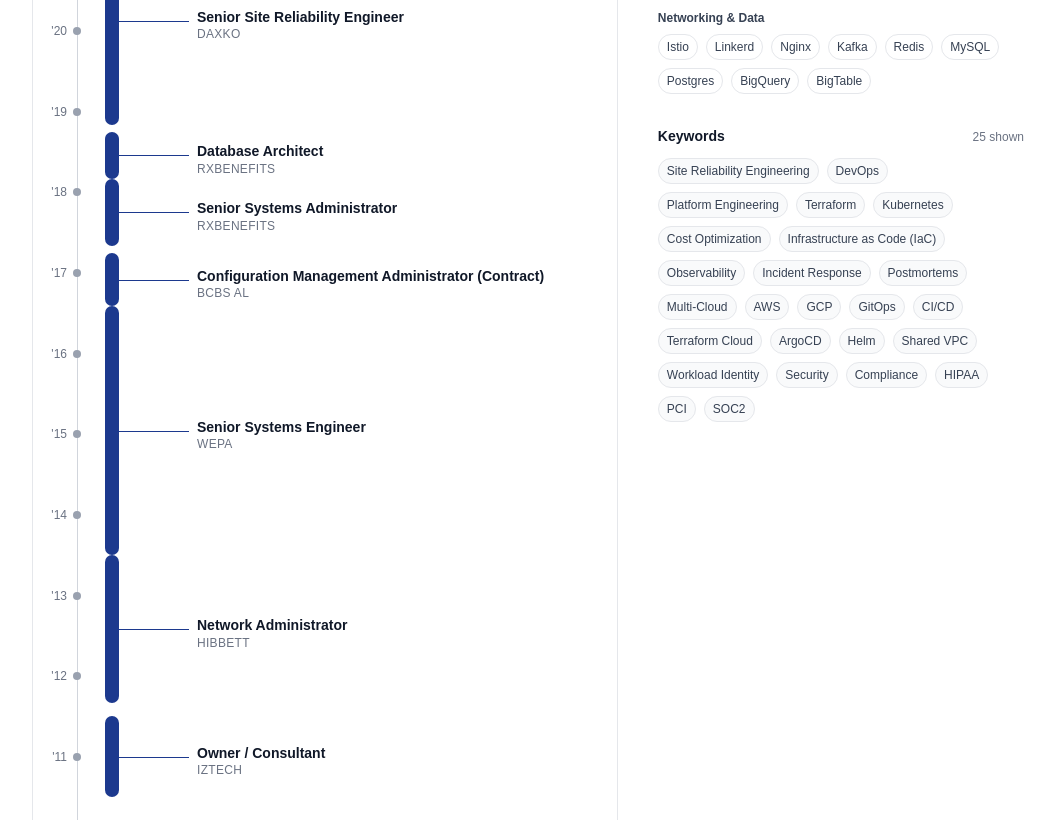
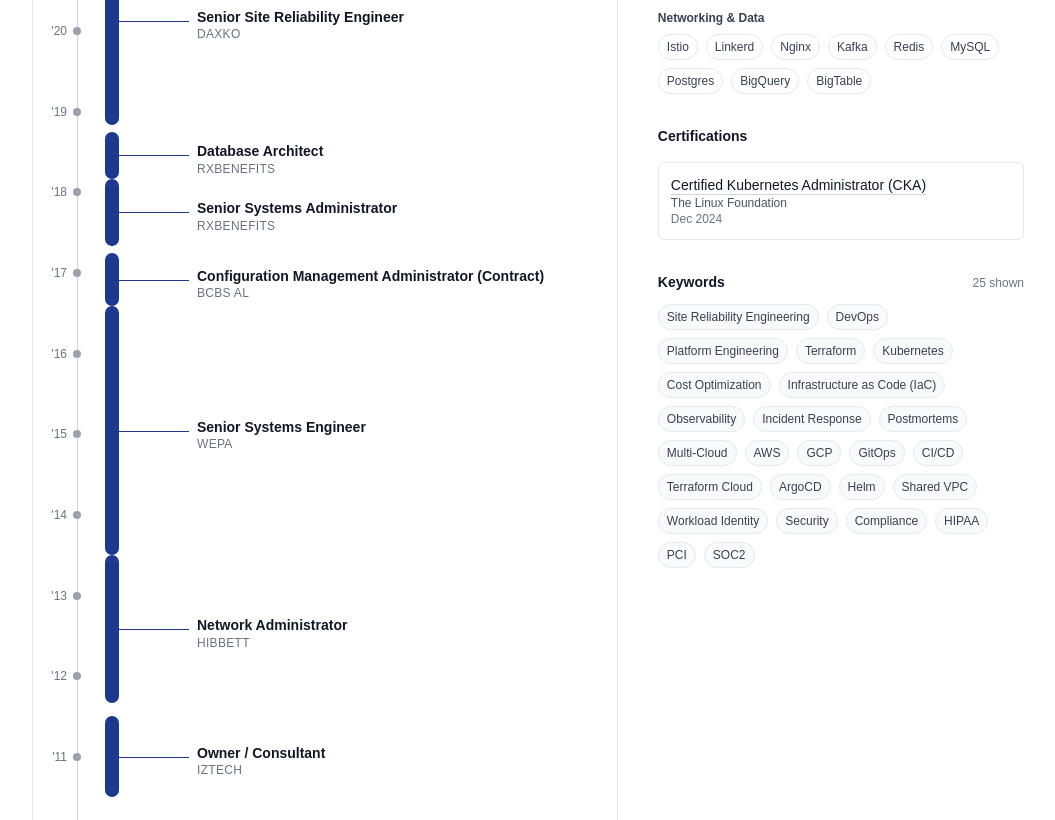
Before and after one commit to izz-linux/portfolio, a Next.js app: page / in a window 1280 px wide. Shown: the part 880-1700 px from the top of the page, without its empty margins (112-1167 px from the left). Built offline with nearby package versions, Linux system fonts and the light colour scheme.

Commit message:
add certification section and fixed search (#9)

```diff
--- a/app/page.tsx
+++ b/app/page.tsx
@@ -2,11 +2,12 @@
 
 import { useEffect, useMemo, useRef, useState } from "react";
 import { getProfile } from "@/lib/profile";
-import { matchesExperience } from "@/lib/search";
+import { matchesCertification, matchesExperience } from "@/lib/search";
 import { ANIMATION, LAYOUT, SPACING, TEXT } from "@/lib/constants";
 import SearchBar from "@/components/SearchBar";
 import Timeline from "@/components/Timeline";
 import Skills from "@/components/Skills";
+import Certifications from "@/components/Certifications";
 import Keywords from "@/components/Keywords";
 import ExperienceCard from "@/components/ExperienceCard";
 
@@ -23,6 +24,10 @@
     const sorted = [...profile.experience].sort((a, b) => (a.startDate < b.startDate ? 1 : -1));
     return sorted.filter((e) => matchesExperience(e, query));
   }, [profile.experience, query]);
+
+  const filteredCertifications = useMemo(() => {
+    return (profile.certifications ?? []).filter((c) => matchesCertification(c, query));
+  }, [profile.certifications, query]);
 
   // If search filter removes the selected item, clear selection
   useEffect(() => {
@@ -129,7 +134,10 @@
         </div>
 
         <aside className={SPACING.xl.spaceY}>
-          <Skills groups={profile.skills} />
+          <Skills groups={profile.skills} query={query} />
+          {filteredCertifications.length ? (
+            <Certifications certifications={filteredCertifications} query={query} />
+          ) : null}
           <Keywords keywords={profile.keywords} query={query} onPick={(kw) => setQuery(kw)} />
         </aside>
       </section>
--- /dev/null
+++ b/components/Certifications.tsx
@@ -0,0 +1,74 @@
+"use client";
+
+import type { Certification } from "@/lib/profile";
+import { highlightParts } from "@/lib/search";
+import { SPACING, TEXT } from "@/lib/constants";
+
+type Props = {
+  certifications: Certification[];
+  query?: string;
+};
+
+function Highlight({ text, query }: { text: string; query?: string }) {
+  const parts = highlightParts(text, query ?? "");
+  return (
+    <>
+      {parts.map((p, i) =>
+        p.hit ? (
+          <mark key={i} className="bg-yellow-200 dark:bg-yellow-900">
+            {p.text}
+          </mark>
+        ) : (
+          <span key={i}>{p.text}</span>
+        )
+      )}
+    </>
+  );
+}
+
+function formatDate(ym: string): string {
+  const [y, m] = ym.split("-").map(Number);
+  const date = new Date(y, (m ?? 1) - 1, 1);
+  return date.toLocaleString(undefined, { month: "short", year: "numeric" });
+}
+
+export default function Certifications({ certifications, query }: Props) {
+  if (!certifications.length) return null;
+
+  return (
+    <div className={SPACING.md.spaceY}>
+      <h2 className="text-sm font-semibold text-gray-900 dark:text-gray-100">
+        {TEXT.CERTIFICATIONS_TITLE}
+      </h2>
+      <div className={SPACING.sm.spaceY}>
+        {certifications.map((cert) => (
+          <div
+            key={cert.name}
+            className="rounded-md border border-gray-200 bg-white p-3 dark:border-gray-700 dark:bg-gray-900"
+          >
+            <div className="text-sm font-medium text-gray-900 dark:text-gray-100">
+              {cert.credentialUrl ? (
+                <a
+                  href={cert.credentialUrl}
+                  target="_blank"
+                  rel="noopener noreferrer"
+                  className="underline decoration-gray-300 underline-offset-4 hover:decoration-gray-500 dark:decoration-gray-600 dark:hover:decoration-gray-400"
+                >
+                  <Highlight text={cert.name} query={query} />
+                </a>
+              ) : (
+                <Highlight text={cert.name} query={query} />
+              )}
+            </div>
+            <div className="text-xs text-gray-600 dark:text-gray-400">
+              <Highlight text={cert.issuer} query={query} />
+            </div>
+            <div className="text-xs text-gray-500 dark:text-gray-500">
+              {formatDate(cert.date)}
+            </div>
+          </div>
+        ))}
+      </div>
+    </div>
+  );
+}
--- a/components/Keywords.tsx
+++ b/components/Keywords.tsx
@@ -1,4 +1,5 @@
 import { Badge } from "@/components/Badge";
+import { highlightParts } from "@/lib/search";
 import { SPACING, TEXT } from "@/lib/constants";
 
 type Props = {
@@ -7,9 +8,28 @@
   onPick: (kw: string) => void;
 };
 
+function Highlight({ text, query }: { text: string; query?: string }) {
+  const parts = highlightParts(text, query ?? "");
+  return (
+    <>
+      {parts.map((p, i) =>
+        p.hit ? (
+          <mark key={i} className="bg-yellow-200 dark:bg-yellow-900">
+            {p.text}
+          </mark>
+        ) : (
+          <span key={i}>{p.text}</span>
+        )
+      )}
+    </>
+  );
+}
+
 export default function Keywords({ keywords, query, onPick }: Props) {
   const q = query.trim().toLowerCase();
   const filtered = q ? keywords.filter((k) => k.toLowerCase().includes(q)) : keywords;
+
+  if (!filtered.length) return null;
 
   return (
     <div className={SPACING.sm.spaceY}>
@@ -23,7 +43,7 @@
       <div className={`flex flex-wrap ${SPACING.xs.gap}`}>
         {filtered.map((k) => (
           <Badge key={k} onClick={() => onPick(k)}>
-            {k}
+            <Highlight text={k} query={query} />
           </Badge>
         ))}
       </div>
--- a/components/SearchBar.tsx
+++ b/components/SearchBar.tsx
@@ -10,7 +10,7 @@
 export default function SearchBar({ query, onChange }: Props) {
   return (
     <div className="w-full">
-      <label className="text-sm text-gray-600 dark:text-gray-400">Search experience, skills, keywords</label>
+      <label className="text-sm text-gray-600 dark:text-gray-400">Search experience, skills, certifications, keywords</label>
       <div className={`${SPACING.xs.mt} flex ${SPACING.xs.gap}`}>
         <input
           value={query}
--- a/components/Skills.tsx
+++ b/components/Skills.tsx
@@ -1,22 +1,59 @@
 import type { SkillGroup } from "@/lib/profile";
 import { Badge } from "@/components/Badge";
+import { highlightParts } from "@/lib/search";
 import { SPACING, TEXT } from "@/lib/constants";
 
 type Props = {
   groups: SkillGroup[];
+  query?: string;
 };
 
-export default function Skills({ groups }: Props) {
+function Highlight({ text, query }: { text: string; query?: string }) {
+  const parts = highlightParts(text, query ?? "");
+  return (
+    <>
+      {parts.map((p, i) =>
+        p.hit ? (
+          <mark key={i} className="bg-yellow-200 dark:bg-yellow-900">
+            {p.text}
+          </mark>
+        ) : (
+          <span key={i}>{p.text}</span>
+        )
+      )}
+    </>
+  );
+}
+
+export default function Skills({ groups, query }: Props) {
+  const q = (query ?? "").trim().toLowerCase();
+
+  // Filter groups to only show those with matching skills
+  const filteredGroups = q
+    ? groups
+        .map((g) => ({
+          ...g,
+          items: g.items.filter(
+            (s) => s.toLowerCase().includes(q) || g.group.toLowerCase().includes(q)
+          ),
+        }))
+        .filter((g) => g.items.length > 0)
+    : groups;
+
+  if (!filteredGroups.length) return null;
+
   return (
     <div className={SPACING.md.spaceY}>
       <h2 className="text-sm font-semibold text-gray-900 dark:text-gray-100">{TEXT.SKILLS_TITLE}</h2>
-      {groups.map((g) => (
+      {filteredGroups.map((g) => (
         <div key={g.group}>
-          <div className="text-xs font-semibold text-gray-700 dark:text-gray-300">{g.group}</div>
+          <div className="text-xs font-semibold text-gray-700 dark:text-gray-300">
+            <Highlight text={g.group} query={query} />
+          </div>
           <div className={`${SPACING.xs.mt} flex flex-wrap ${SPACING.xs.gap}`}>
             {g.items.map((s) => (
               <Badge key={s} className="bg-white dark:bg-gray-800">
-                {s}
+                <Highlight text={s} query={query} />
               </Badge>
             ))}
           </div>
--- a/data/profile.json
+++ b/data/profile.json
@@ -385,6 +385,14 @@
       "items": ["Istio", "Linkerd", "Nginx", "Kafka", "Redis", "MySQL", "Postgres", "BigQuery", "BigTable"]
     }
   ],
+  "certifications": [
+    {
+      "name": "Certified Kubernetes Administrator (CKA)",
+      "issuer": "The Linux Foundation",
+      "date": "2024-12",
+      "credentialUrl": "https://www.credly.com/badges/3d2943b9-cf3b-4922-9506-5955133fd15f/public_url"
+    }
+  ],
   "keywords": [
     "Site Reliability Engineering",
     "DevOps",
--- a/lib/constants.ts
+++ b/lib/constants.ts
@@ -94,6 +94,7 @@
   TIMELINE_TITLE: "Timeline",
   EXPERIENCE_TITLE: "Experience Details",
   SKILLS_TITLE: "Skills",
+  CERTIFICATIONS_TITLE: "Certifications",
   KEYWORDS_TITLE: "Keywords",
   KEYWORDS_COUNT_SUFFIX: "shown",
 } as const;
--- a/lib/profile.ts
+++ b/lib/profile.ts
@@ -16,6 +16,14 @@
 
 export type SkillGroup = { group: string; items: string[] };
 
+export type Certification = {
+  name: string;
+  issuer: string;
+  date: string; // YYYY-MM
+  credentialId?: string;
+  credentialUrl?: string;
+};
+
 export type Profile = {
   name: string;
   headline: string;
@@ -23,6 +31,7 @@
   summary?: string[];
   experience: ExperienceItem[];
   skills: SkillGroup[];
+  certifications?: Certification[];
   keywords: string[];
 };
 
--- a/lib/search.ts
+++ b/lib/search.ts
@@ -1,4 +1,4 @@
-import type { ExperienceItem } from "./profile";
+import type { Certification, ExperienceItem } from "./profile";
 
 export function normalize(s: string): string {
   return s.toLowerCase().trim();
@@ -31,6 +31,15 @@
   return hay.includes(q);
 }
 
+export function matchesCertification(c: Certification, qRaw: string): boolean {
+  const q = normalize(qRaw);
+  if (!q) return true;
+
+  const hay = [c.name, c.issuer, c.credentialId ?? ""].join(" ").toLowerCase();
+
+  return hay.includes(q);
+}
+
 // Simple, safe highlighter (no dangerouslySetInnerHTML)
 export function highlightParts(text: string, qRaw: string): Array<{ text: string; hit: boolean }> {
   const q = qRaw.trim();
```
